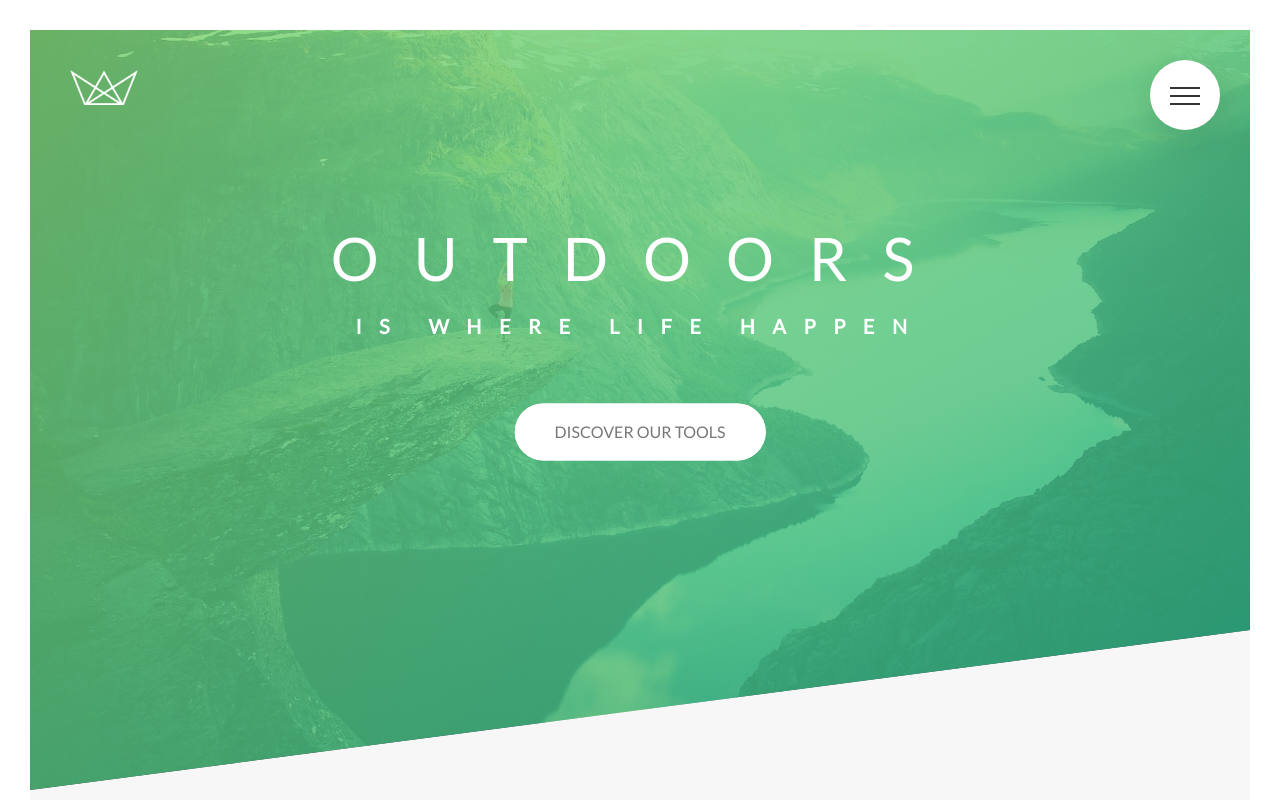
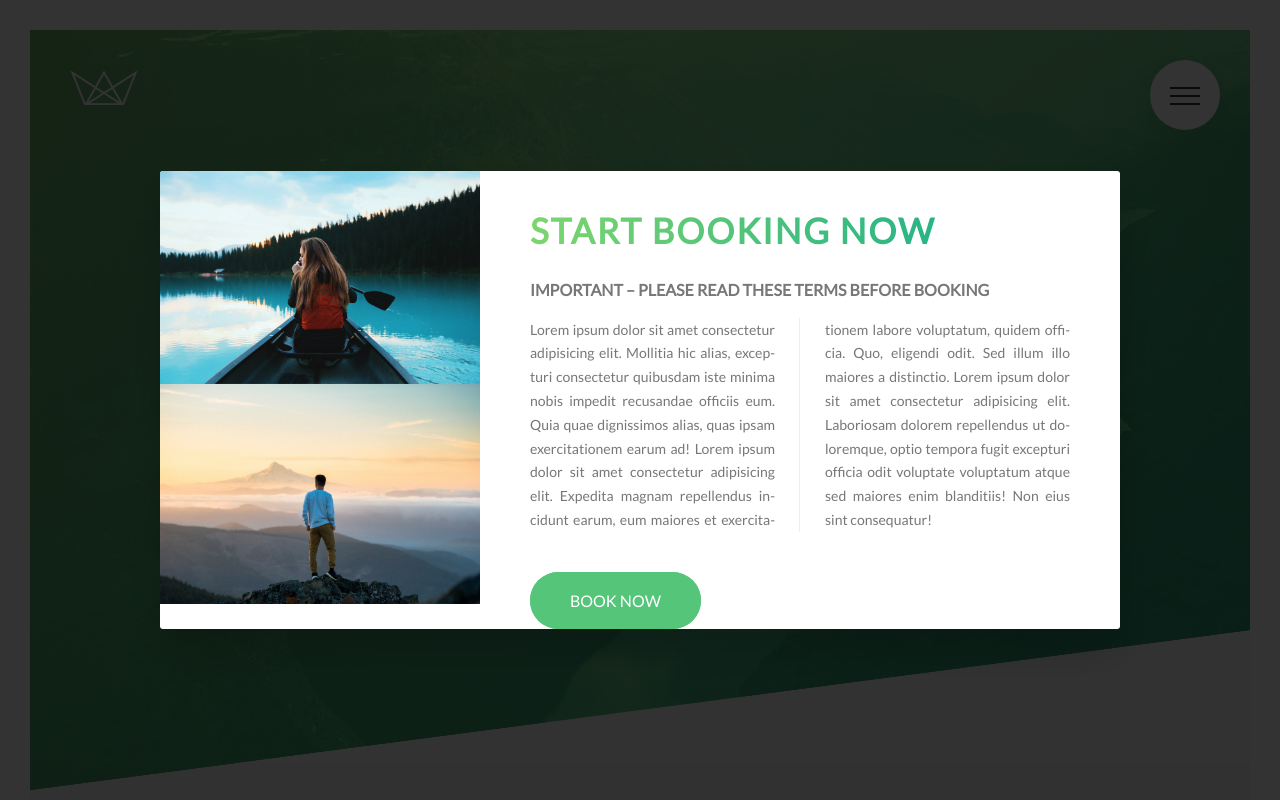
Before and after one commit to Gerrix90/angular-landing-page-scss, an Angular app: page / in a window 1280 px wide. Shown: the top 800 px of the page. Built offline with nearby package versions, Linux system fonts and the light colour scheme.

Commit message:
Add popup

```diff
--- a/src/app/app.component.html
+++ b/src/app/app.component.html
@@ -7,4 +7,5 @@
   <app-story></app-story>
   <app-booking></app-booking>
   <app-footer></app-footer>
+  <app-popup></app-popup>
 </main>
--- a/src/app/app.module.ts
+++ b/src/app/app.module.ts
@@ -18,6 +18,7 @@ import { BookingComponent } from './booking/booking.component';
 import { FooterComponent } from './footer/footer.component';
 import { FooterItemComponent } from './footer/footer-item/footer-item.component';
 import { NavigationComponent } from './navigation/navigation.component';
+import { PopupComponent } from './popup/popup.component';
 
 @NgModule({
 	declarations: [
@@ -32,7 +33,8 @@ import { NavigationComponent } from './navigation/navigation.component';
 		BookingComponent,
 		FooterComponent,
 		FooterItemComponent,
-		NavigationComponent
+		NavigationComponent,
+		PopupComponent
 	],
 	imports: [ BrowserModule, AppRoutingModule ],
 	providers: [ FeatureService, TourService, StoryService ],
--- /dev/null
+++ b/src/app/popup/popup.component.html
@@ -0,0 +1,18 @@
+<div class="popup">
+  <div class="popup__content">
+    <div class="popup__left">
+      <img src="../../assets/img/nat-8.jpg" alt="Tour photo" class="popup__img"/>
+      <img src="../../assets/img/nat-9.jpg" alt="Tour photo" class="popup__img"/>
+    </div>
+    <div class="popup__right">
+      <h2 class="heading-secondary u-margin-bottom-small">Start booking now</h2>
+      <h3 class="heading-tertiary u-margin-bottom-small">Important &ndash; Please read these terms before booking</h3>
+      <p class="popup__text">
+        Lorem ipsum dolor sit amet consectetur adipisicing elit. Mollitia hic alias, excepturi consectetur quibusdam iste minima nobis impedit recusandae officiis eum. Quia quae dignissimos alias, quas ipsam exercitationem earum ad!
+        Lorem ipsum dolor sit amet consectetur adipisicing elit. Expedita magnam repellendus incidunt earum, eum maiores et exercitationem labore voluptatum, quidem officia. Quo, eligendi odit. Sed illum illo maiores a distinctio.
+        Lorem ipsum dolor sit amet consectetur adipisicing elit. Laboriosam dolorem repellendus ut doloremque, optio tempora fugit excepturi officia odit voluptate voluptatum atque sed maiores enim blanditiis! Non eius sint consequatur!
+      </p>
+      <a href="#" class="btn btn--green">Book now</a>
+    </div>
+  </div>
+</div>
--- /dev/null
+++ b/src/app/popup/popup.component.ts
@@ -0,0 +1,15 @@
+import { Component, OnInit } from '@angular/core';
+
+@Component({
+  selector: 'app-popup',
+  templateUrl: './popup.component.html',
+  styleUrls: ['./popup.component.css']
+})
+export class PopupComponent implements OnInit {
+
+  constructor() { }
+
+  ngOnInit() {
+  }
+
+}
--- a/src/styles/abstracts/_mixins.scss
+++ b/src/styles/abstracts/_mixins.scss
@@ -5,3 +5,10 @@
 		display: table;
 	}
 }
+
+@mixin absCenter {
+	position: absolute;
+	top: 50%;
+	left: 50%;
+	transform: translate(-50%, -50%);
+}
--- /dev/null
+++ b/src/styles/components/_popup.scss
@@ -0,0 +1,55 @@
+.popup {
+	height: 100vh;
+	width: 100%;
+	position: fixed;
+	top: 0;
+	left: 0;
+	background-color: rgba($color-black, .8);
+	z-index: 9999;
+
+	&__content {
+		@include absCenter;
+		width: 75%;
+		background-color: $color-white;
+		box-shadow: 0 2rem 4rem rgba($color-black, .2);
+		border-radius: 3px;
+		display: table;
+		overflow: hidden;
+	}
+
+	&__left {
+		width: 33.333333%;
+		display: table-cell;
+	}
+
+	&__right {
+		width: 66.666667%;
+		display: table-cell;
+		vertical-align: middle;
+		padding: 3rem 5rem 0;
+	}
+
+	&__img {
+		display: block;
+		width: 100%;
+	}
+
+	&__text {
+		font-size: 1.4rem;
+		margin-bottom: 4rem;
+
+		-moz-column-count: 2;
+		-moz-column-gap: 4rem;
+		-moz-column-rule: 1px solid $color-grey-light-2;
+
+		column-count: 2;
+		column-gap: 5rem;
+		column-rule: 1px solid $color-grey-light-2;
+
+		text-align: justify;
+		-moz-hyphens: auto;
+		-ms-hyphens: auto;
+		-webkit-hyphens: auto;
+		hyphens: auto;
+	}
+}
--- a/src/styles/styles.scss
+++ b/src/styles/styles.scss
@@ -25,5 +25,6 @@
 @import 'components/story';
 @import 'components/bg-video';
 @import 'components/form';
+@import 'components/popup';
 
 @import 'pages/home';
```
Also changed, not shown: src/app/popup/popup.component.css (added), 1 other file (tests, documents, lock files or other folders).
